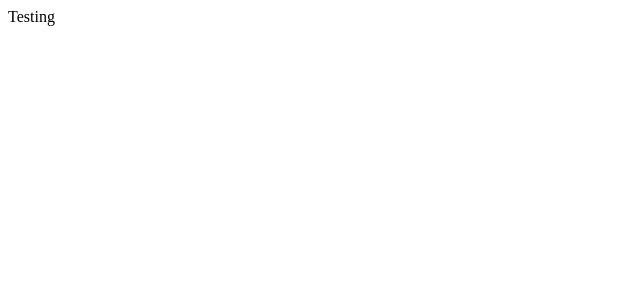
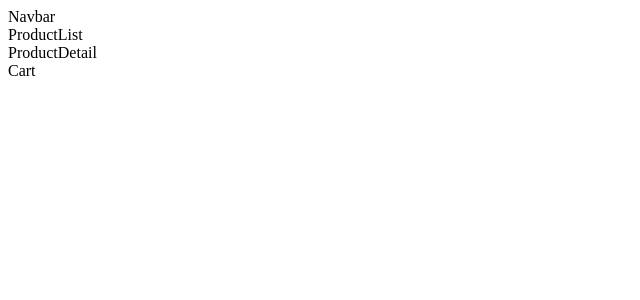
Before and after one commit to anandpatel1986/anandpatel1986-phase-2-project-ecommerce-myfavouritetime-watchshop, a React (Create React App) app: page / in a window 1280 px wide. Shown: the top 300 px of the page, without its empty margins (0-640 px from the left). Built offline with nearby package versions, Linux system fonts and the light colour scheme.

Commit message:
add components Navbar, ProductList, ProductDetails, Cart

```diff
--- a/src/App.js
+++ b/src/App.js
@@ -1,7 +1,18 @@
-import "./App.css";
+import React from "react";
+import Navbar from "./components/Navbar";
+import ProductList from "./components/ProductList";
+import ProductDetail from "./components/ProductDetail";
+import Cart from "./components/Cart";
 
 function App() {
-  return <div>Testing</div>;
+  return (
+    <div>
+      <Navbar />
+      <ProductList />
+      <ProductDetail />
+      <Cart />
+    </div>
+  );
 }
 
 export default App;
--- /dev/null
+++ b/src/components/Cart.js
@@ -0,0 +1,7 @@
+import React from "react";
+
+function Cart() {
+  return <div>Cart</div>;
+}
+
+export default Cart;
--- /dev/null
+++ b/src/components/Navbar.js
@@ -0,0 +1,7 @@
+import React from "react";
+
+function Navbar() {
+  return <div>Navbar</div>;
+}
+
+export default Navbar;
--- /dev/null
+++ b/src/components/ProductDetail.js
@@ -0,0 +1,7 @@
+import React from "react";
+
+function ProductDetail() {
+  return <div>ProductDetail</div>;
+}
+
+export default ProductDetail;
--- /dev/null
+++ b/src/components/ProductList.js
@@ -0,0 +1,7 @@
+import React from "react";
+
+function ProductList() {
+  return <div>ProductList</div>;
+}
+
+export default ProductList;
```
